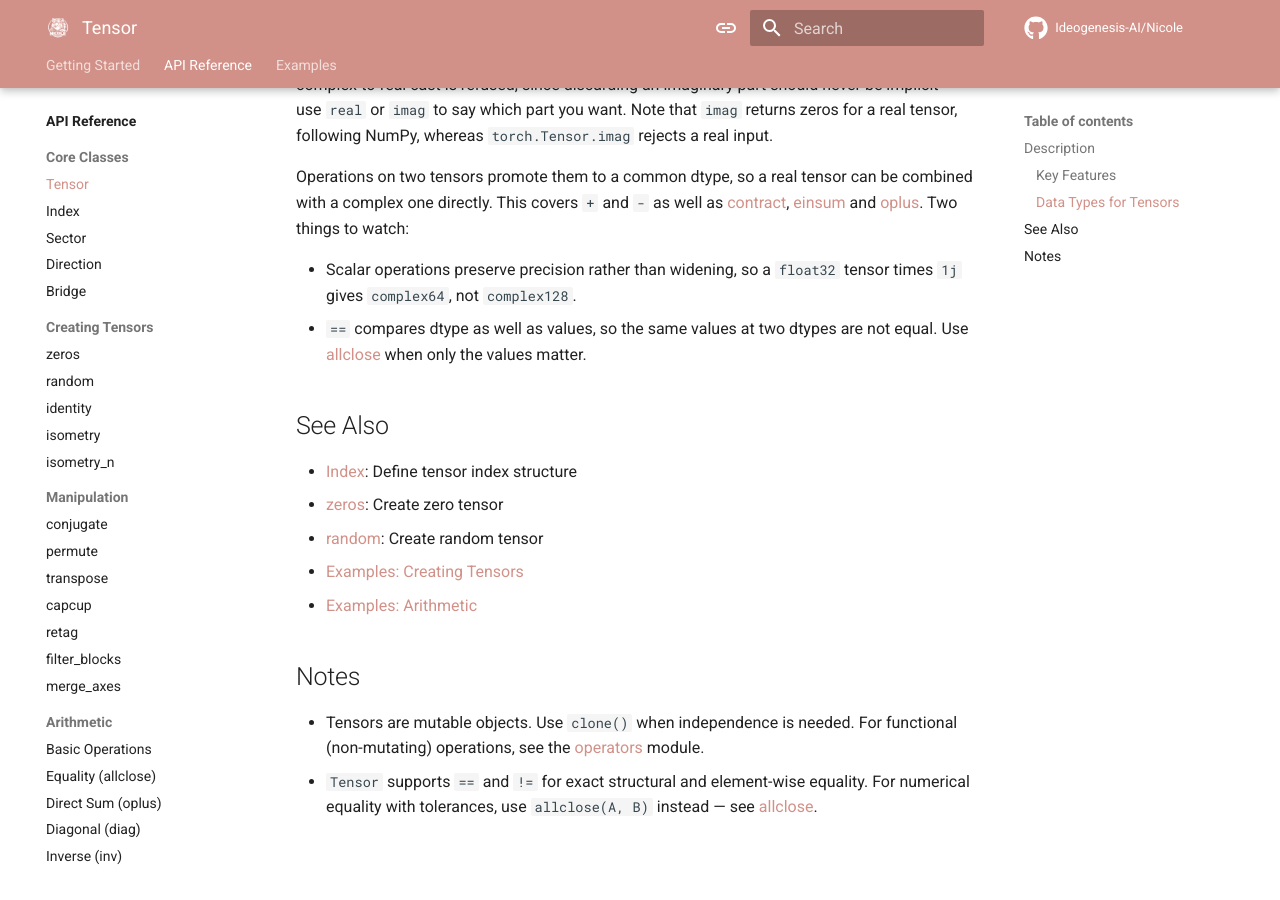
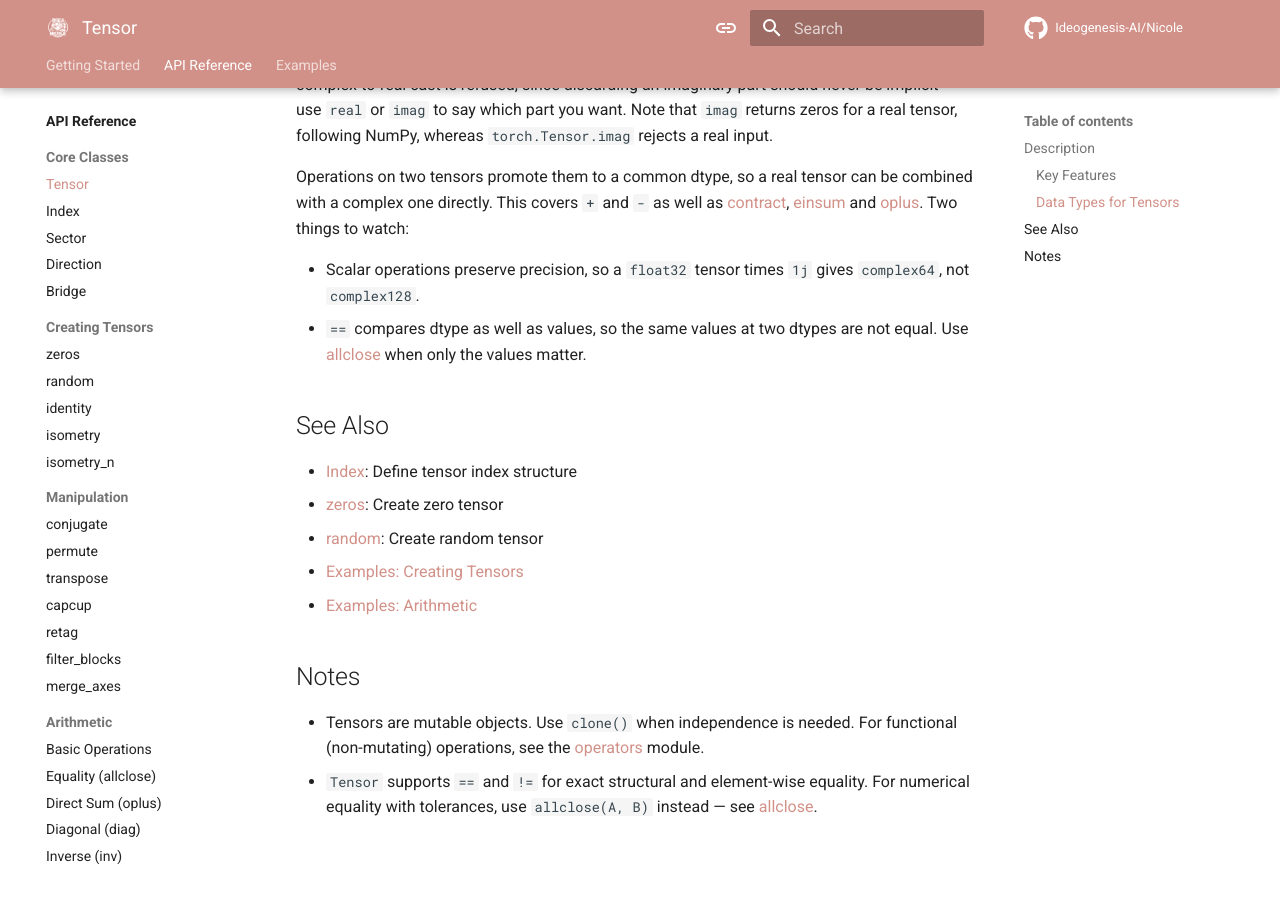
Before and after one commit to Ideogenesis-AI/Nicole, an MkDocs documentation site: the page built from docs/api/core/tensor.md, in a window 1280 px wide and 900 px high, scrolled down 1010 px. Built offline with MkDocs 1.6.1 and Material for MkDocs 9.7.7, drawn with Linux system fonts in a browser that asks for light colours; comment, search, counter and statistics services are not loaded; the version menu is left out.

Commit message:
Improve the phrasing of the documentation prose
Reworded several sentences in the getting-started pages, the tensor reference
and the SU(2) and autograd examples so that each makes its point more directly,
and shortened one dtype note that spent more words on the contrast than on the
rule itself. Only language changed; the documented behaviour is the same.

```diff
--- a/docs/api/core/tensor.md
+++ b/docs/api/core/tensor.md
@@ -72,8 +72,8 @@ be combined with a complex one directly. This covers `+` and `-` as well as
 [contract](../contraction/contract.md), [einsum](../contraction/einsum.md) and
 [oplus](../arithmetic/oplus.md). Two things to watch:
 
-- Scalar operations preserve precision rather than widening, so a `float32`
-  tensor times `1j` gives `complex64`, not `complex128`.
+- Scalar operations preserve precision, so a `float32` tensor times `1j` gives
+  `complex64`, not `complex128`.
 - `==` compares dtype as well as values, so the same values at two dtypes are
   not equal. Use [allclose](../arithmetic/allclose.md) when only the values
   matter.
```
Also changed, not shown: docs/examples/advanced/autograd.md (+1 -1 lines), docs/examples/symmetries/su2-examples.md (+1 -1 lines), docs/getting-started/installation.md (+1 -1 lines), docs/getting-started/why-nicole.md (+1 -1 lines).
